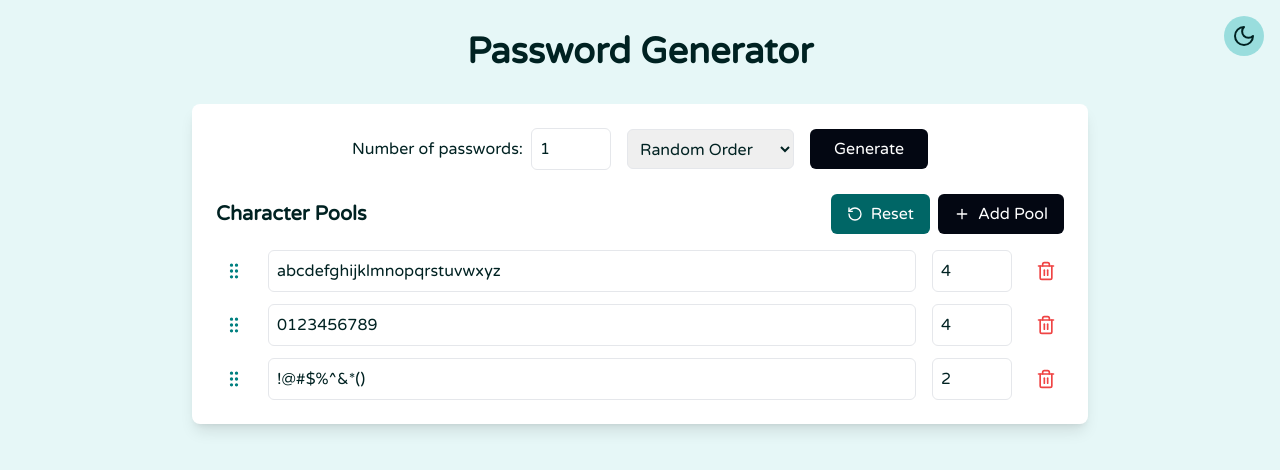
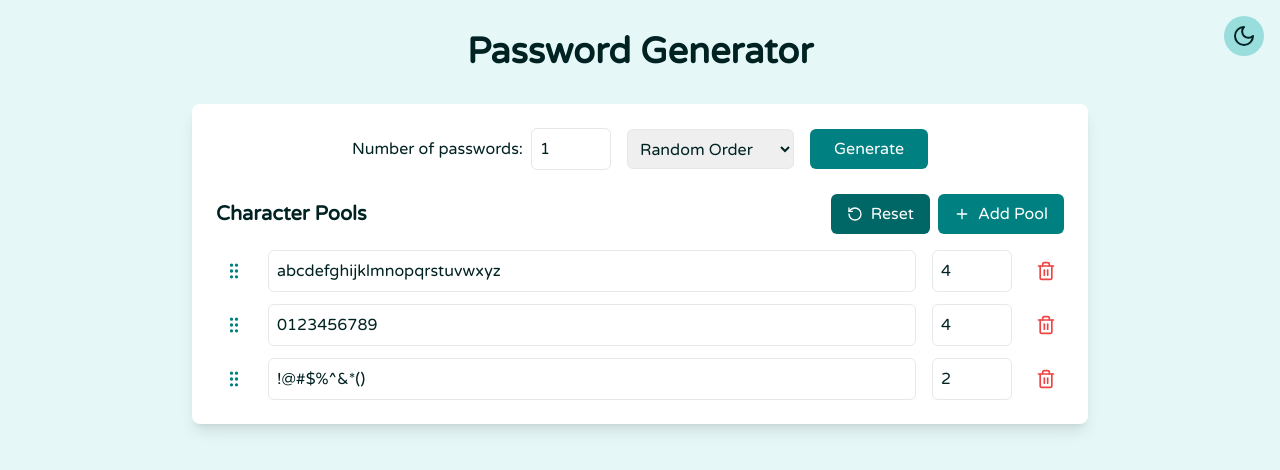
Before and after one commit to AIDiamond/Teal-PassGen, a React (Vite) app: page / in a window 1280 px wide. Shown: the top 470 px of the page. Built offline with nearby package versions, Linux system fonts and the light colour scheme.

Commit message:
Update index.css

```diff
--- a/src/index.css
+++ b/src/index.css
@@ -5,7 +5,7 @@
 @layer base {
   :root {
     /* Primary (Teal) */
-    --theme-default: #030712;
+    --theme-default: #008080;
     --theme-50: #e6f7f7;
     --theme-100: #cceeee;
     --theme-200: #99dddd;
```
